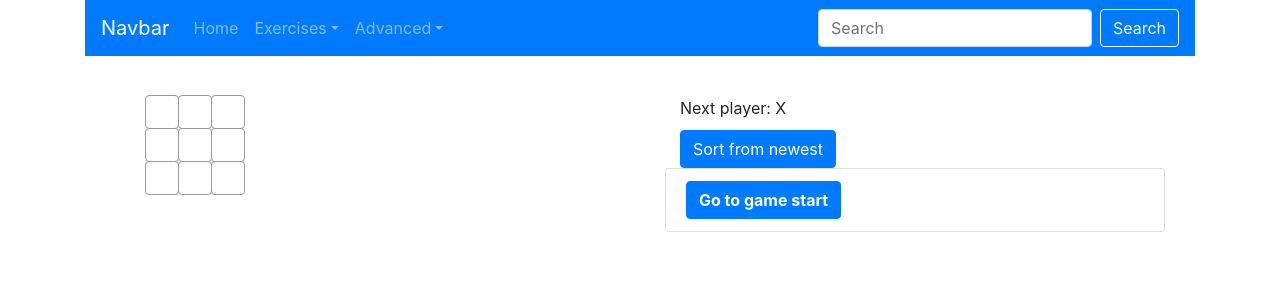
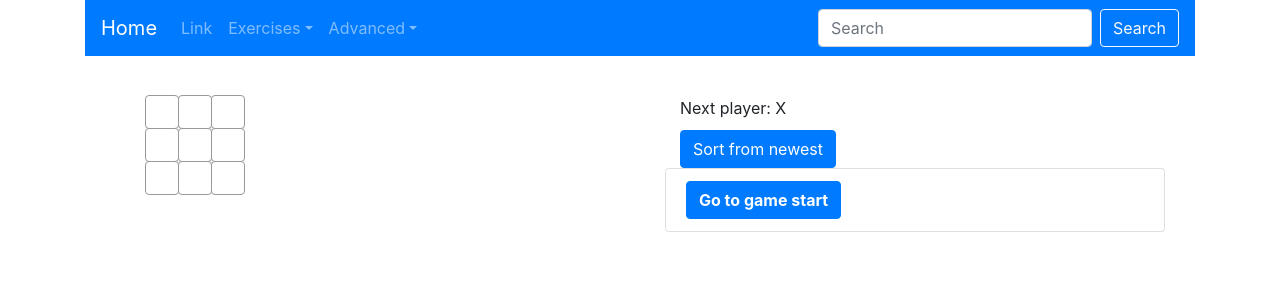
Before and after one commit to Ernei3/ReactExercise, a React (Create React App) app: page /ticTacToe in a window 1280 px wide. Shown: the top 300 px of the page. Built offline with nearby package versions, Linux system fonts and the light colour scheme.

Commit message:
little changes

```diff
--- a/src/App.css
+++ b/src/App.css
@@ -35,7 +35,7 @@
 }
 
 .squareWinner {
-  background: red;
+  background: greenyellow;
   border: 1px solid #999;
   float: left;
   font-size: 24px;
--- a/src/App.js
+++ b/src/App.js
@@ -30,9 +30,9 @@
       <Container fluid="lg" className="navigation">
 
         <Navbar bg="primary" variant="dark">
-          <Navbar.Brand href="/">Navbar</Navbar.Brand>
+          <Navbar.Brand href="/">Home</Navbar.Brand>
           <Nav className="mr-auto">
-            <Nav.Link href="/">Home</Nav.Link>
+            <Nav.Link href="/">Link</Nav.Link>
             <NavDropdown title="Exercises" id="basic-nav-dropdown">
               <NavDropdown.Item href="/helloWorld">Hello World</NavDropdown.Item>
               <NavDropdown.Item href="/tick">Tick</NavDropdown.Item>
```
